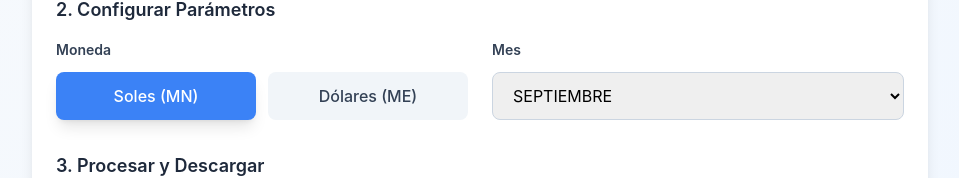
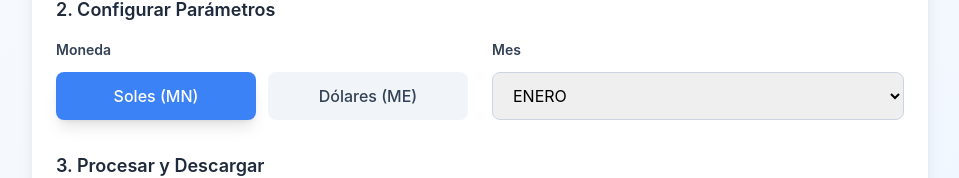
Before and after one commit to BruceGabr/cajas-bancos-app, a React app in the folder frontend/: page / in a window 1280 px wide. Shown: the part 376-554 px from the top of the page, without its empty margins (160-1119 px from the left). Built offline with nearby package versions, Linux system fonts and the light colour scheme; the HTML template or start-up script is replaced by a standard one.

Commit message:
correcion de fecha

```diff
--- a/frontend/src/App.jsx
+++ b/frontend/src/App.jsx
@@ -7,7 +7,7 @@ const BancoReconciliacion = () => {
   const [estadoCuentaFile, setEstadoCuentaFile] = useState(null);
   const [cajasFile, setCajasFile] = useState(null);
   const [moneda, setMoneda] = useState("MN");
-  const [mes, setMes] = useState("SEPTIEMBRE");
+  const [mes, setMes] = useState("ENERO");
   const [alerts, setAlerts] = useState([]);
   const [processing, setProcessing] = useState(false);
   const [resultFile, setResultFile] = useState(null);
@@ -21,7 +21,7 @@ const BancoReconciliacion = () => {
     "JUNIO",
     "JULIO",
     "AGOSTO",
-    "SEPTIEMBRE",
+    "SETIEMBRE",
     "OCTUBRE",
     "NOVIEMBRE",
     "DICIEMBRE",
```
